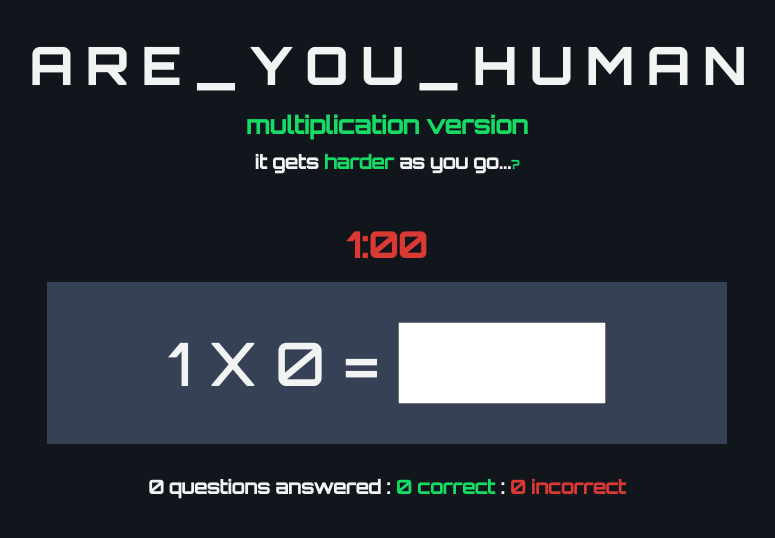
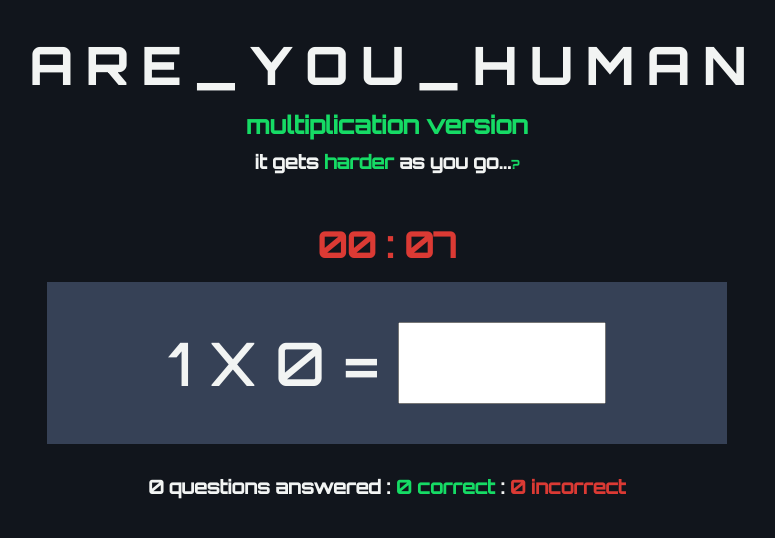
Before and after one commit to TheWhiteHackers/Are_You_Human_Multiplication_Version, a plain HTML site: page index.html in a window 1280 px wide. Both pictures are taken after a click on the button "I am ready to fail! I mean start...". Shown: the whole page, without its empty margins (253-1028 px from the left). Drawn offline with Linux system fonts and the light colour scheme; a web font is replaced by a local one.

Commit message:
timer done...

```diff
--- a/index.html
+++ b/index.html
@@ -15,7 +15,9 @@
     <h3 style="margin-top: -20px;">it gets <span style="color: #16db65;">harder</span> as you go...<span id="smallq" onclick="explain()">?</span></h3>
 
     <br>
-    <div id="timer">1:00</div>
+    <div id="timer">
+        <span id="counter"></span>
+    </div>
 
     <div id="cardcon">
         <div id="card">
@@ -30,7 +32,7 @@
 
     <div id="startbox">
         <h2 class="glitch">H E L L O _ H U M A N</h2>
-        <H3>or are <span class="glitch">you</span></H3>
+        <H3>or are <span class="glitch">you...</span></H3>
         <h3><span class="glitch">try</span> and beat this simple math <span class="glitch">test</span> to prove your human-ness</h3>
         <h3>wishing you the <span class="glitch">worst</span> of luck</h3>
         <h3 class="glitch">-the robot community</h3>
--- a/js.js
+++ b/js.js
@@ -23,6 +23,7 @@ function begin(){
     document.getElementById("startbox").style.display="none";
     createequ();
     // STARTS TIMER!!!!!
+    countdown();
 }
 function checkans(e){
     if(e.keyCode === 13){
@@ -52,3 +53,23 @@ function createequ(){
     document.getElementById("yourans").value="";
     console.log(num1, num2);
 }
+
+function countdown() {
+    var seconds = 10;
+    function tick() {
+      var counter = document.getElementById("counter");
+      seconds--;
+      counter.innerHTML =
+        "00 : " + (seconds < 10 ? "0" : "") + String(seconds);
+      if (seconds > 0) {
+        setTimeout(tick, 1000);
+      } else {
+        gameisover()
+      }
+    }
+    tick();
+  }
+
+function gameisover(){
+    alert("hi")
+};
```
